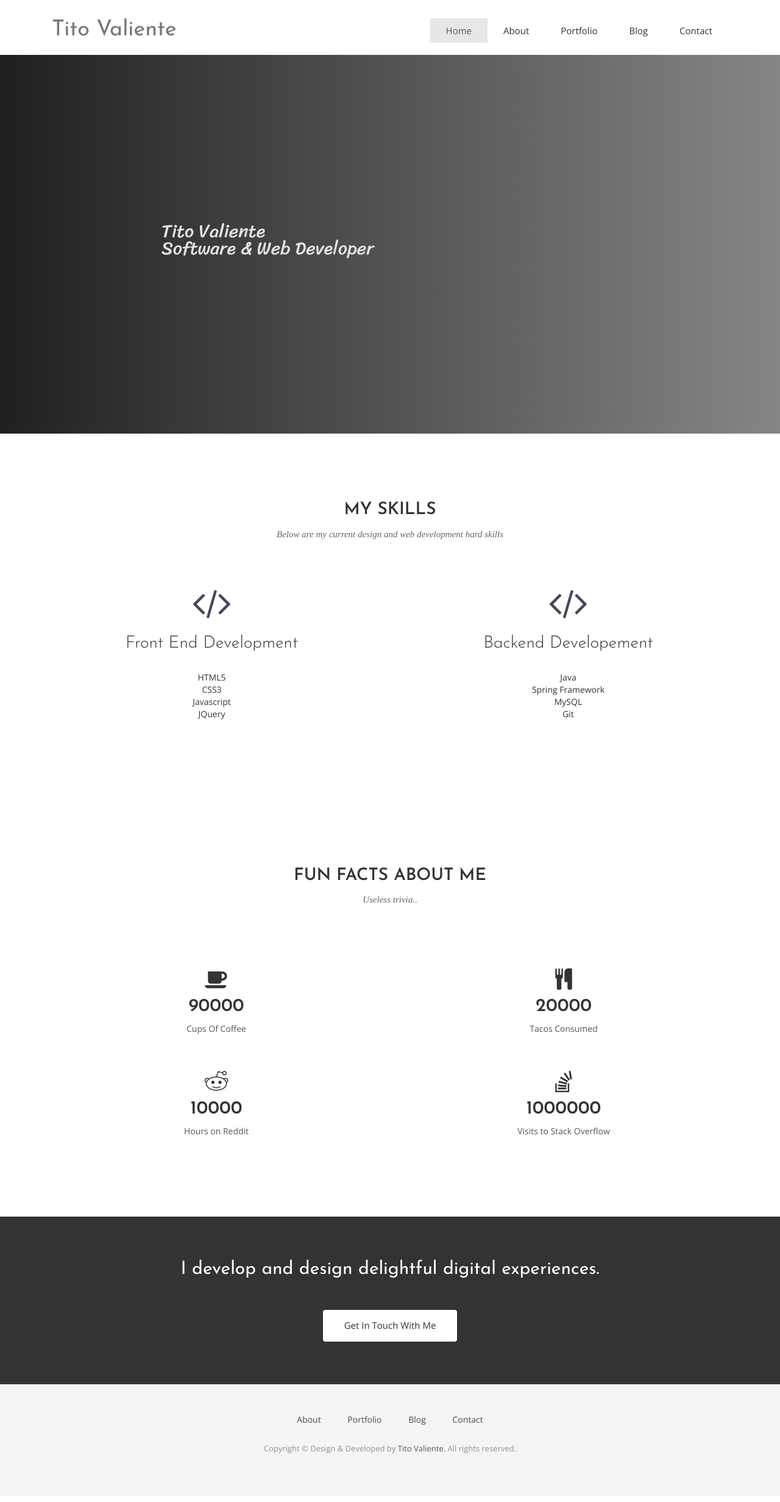
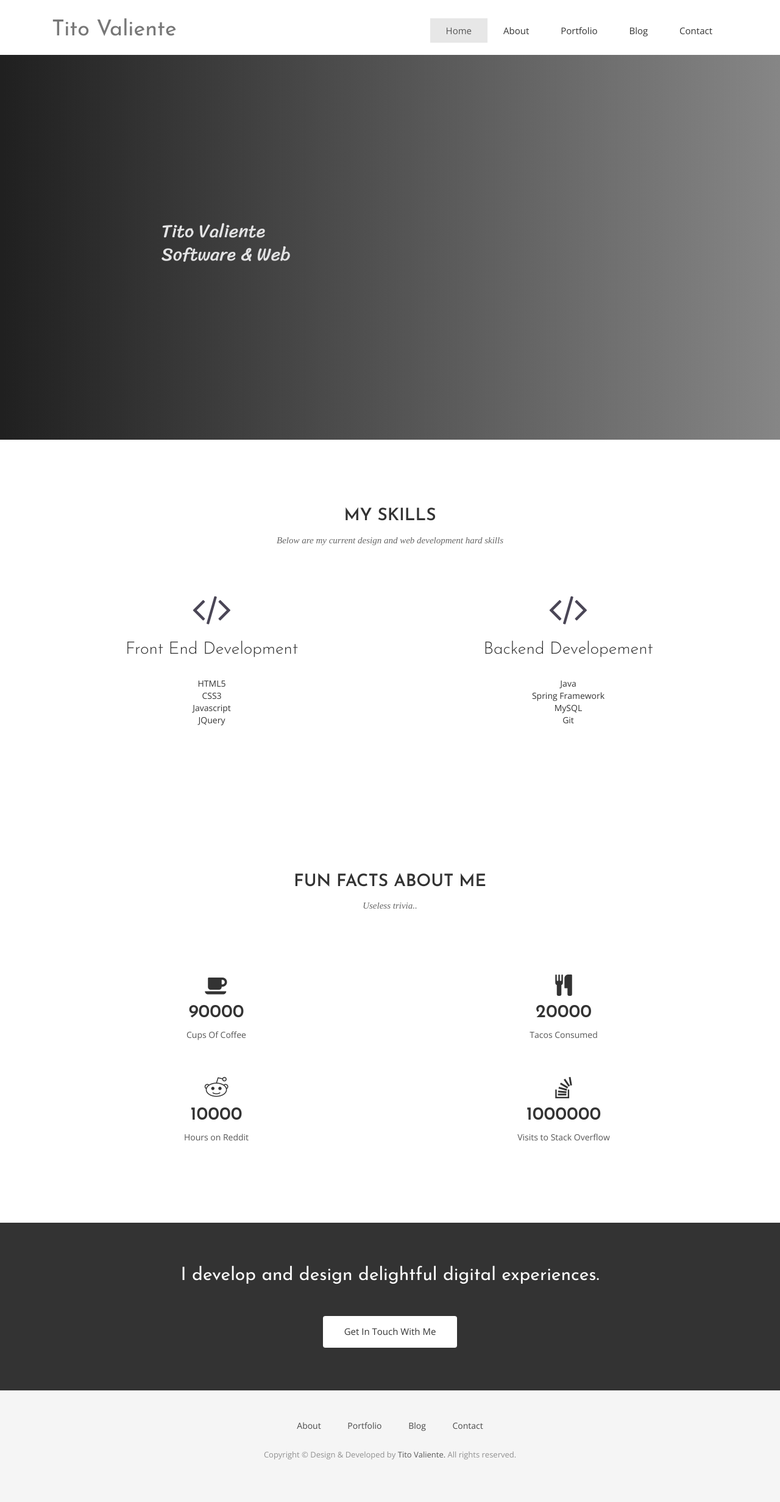
Before and after one commit to titobyte/titovaliente, a Jekyll site: the page built from index.html, in a window 1280 px wide. Shown: the whole page at 61% size. Built offline with Jekyll 4.4.1, drawn with Linux system fonts in a browser that asks for light colours; nearby versions of some CDN libraries; some web fonts are replaced; comment, search, counter and statistics services are not loaded.

Commit message:
update to slider

```diff
--- a/_includes/home-slider.html
+++ b/_includes/home-slider.html
@@ -5,7 +5,8 @@
           <div class="col-md-10 col-md-offset-2">
             <div class="block">
               <h1 class="animated fadeInUp">{{ page.title }}</h1>
-              <p class="animated fadeInUp home-slider">Tito Valiente</br>Software & Web Developer</p>
+              <p class="animated fadeInUp home-slider">Tito Valiente</p>
+              <p class="animated fadeInUp">Software & Web</p>
             </div>
           </div>
         </div>
--- a/css/style.css
+++ b/css/style.css
@@ -129,8 +129,8 @@ font header .navbar-default .navbar-nav li a:hover {
   padding-bottom: 45px;
 }
 #slider .block p {
-  font-family: 'Sriracha', cursive !important;
-  font-size: 3rem !important;
+  font-family: 'Sriracha', cursive;
+  font-size: 3rem;
 }
 
 /*--
```
